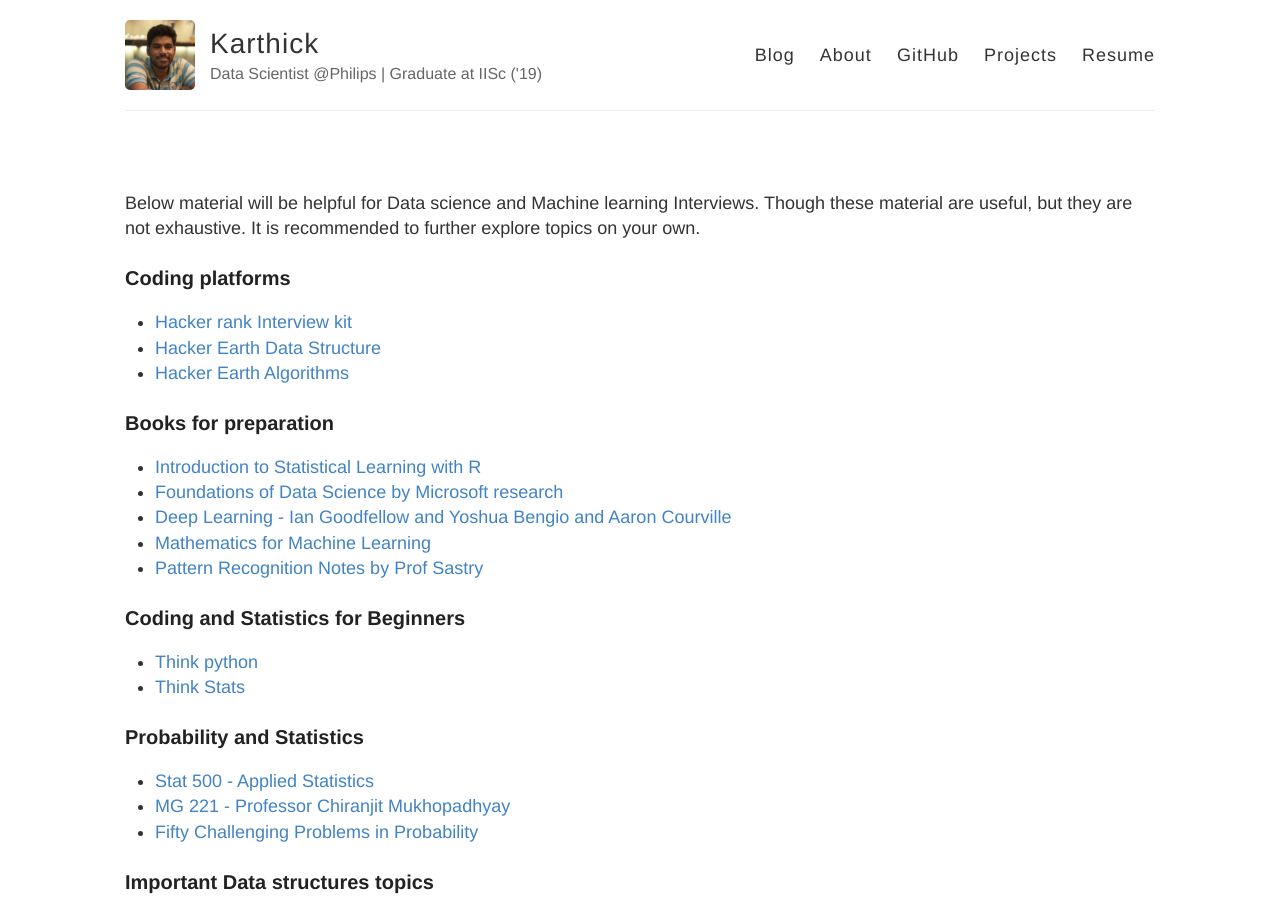
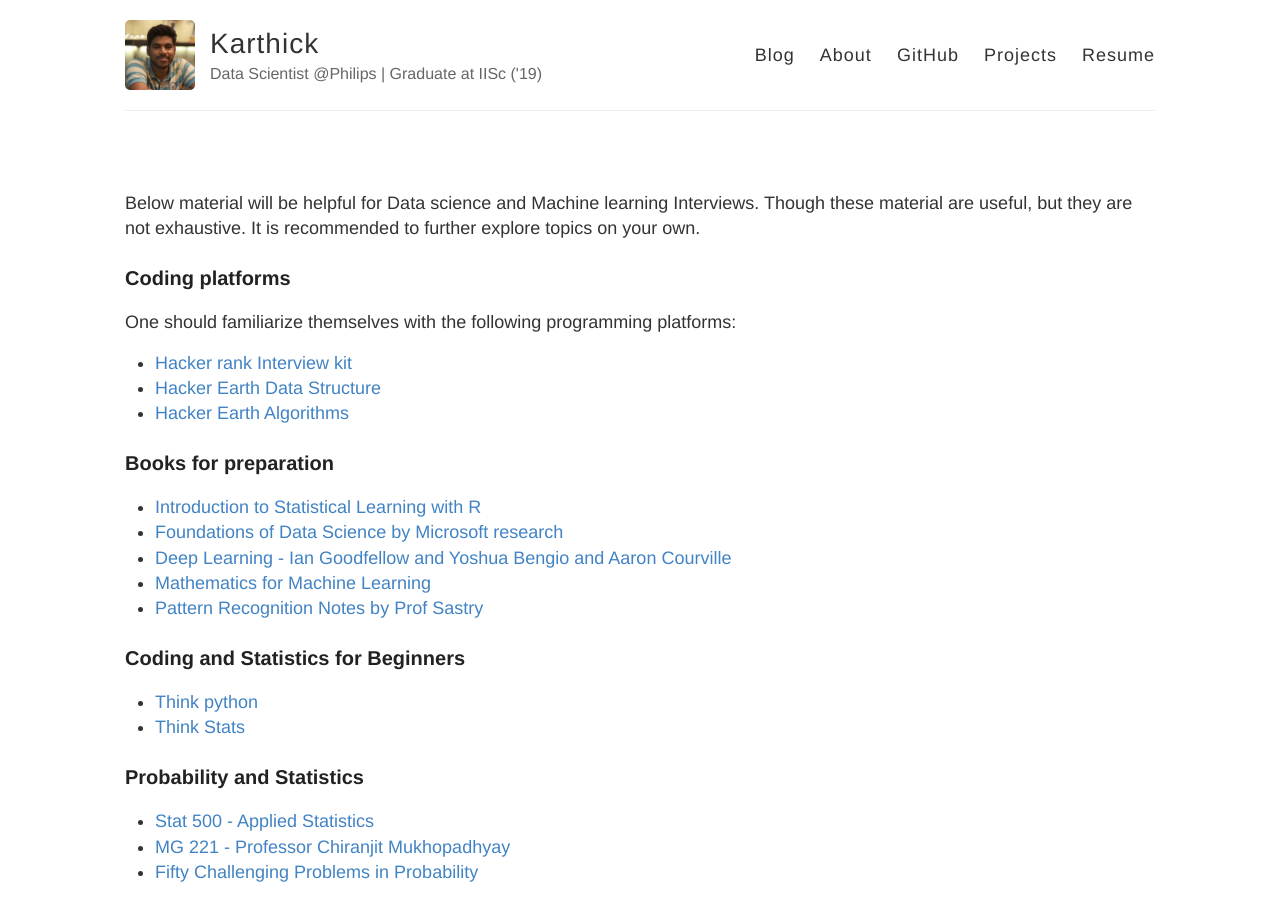
Before and after one commit to SR1608/karthickrajas.github.io, a Jekyll site: the page built from usefulLinks.md, in a window 1280 px wide and 900 px high. Built offline with Jekyll 4.4.1, drawn with Linux system fonts in a browser that asks for light colours; our own code applies the rules of GitHub Pages for plain Markdown files.

Commit message:
updated useful links

```diff
--- a/usefulLinks.md
+++ b/usefulLinks.md
@@ -1,6 +1,8 @@
 Below material will be helpful for Data science and Machine learning Interviews. Though these material are useful, but they are not exhaustive. It is recommended to further explore topics on your own.
 
 ### Coding platforms
+
+One should familiarize themselves with the following programming platforms:
 
 * [Hacker rank Interview kit](https://www.hackerrank.com/interview/interview-preparation-kit)
 * [Hacker Earth Data Structure](https://www.hackerearth.com/practice/data-structures/arrays/1-d/tutorial/)
```
